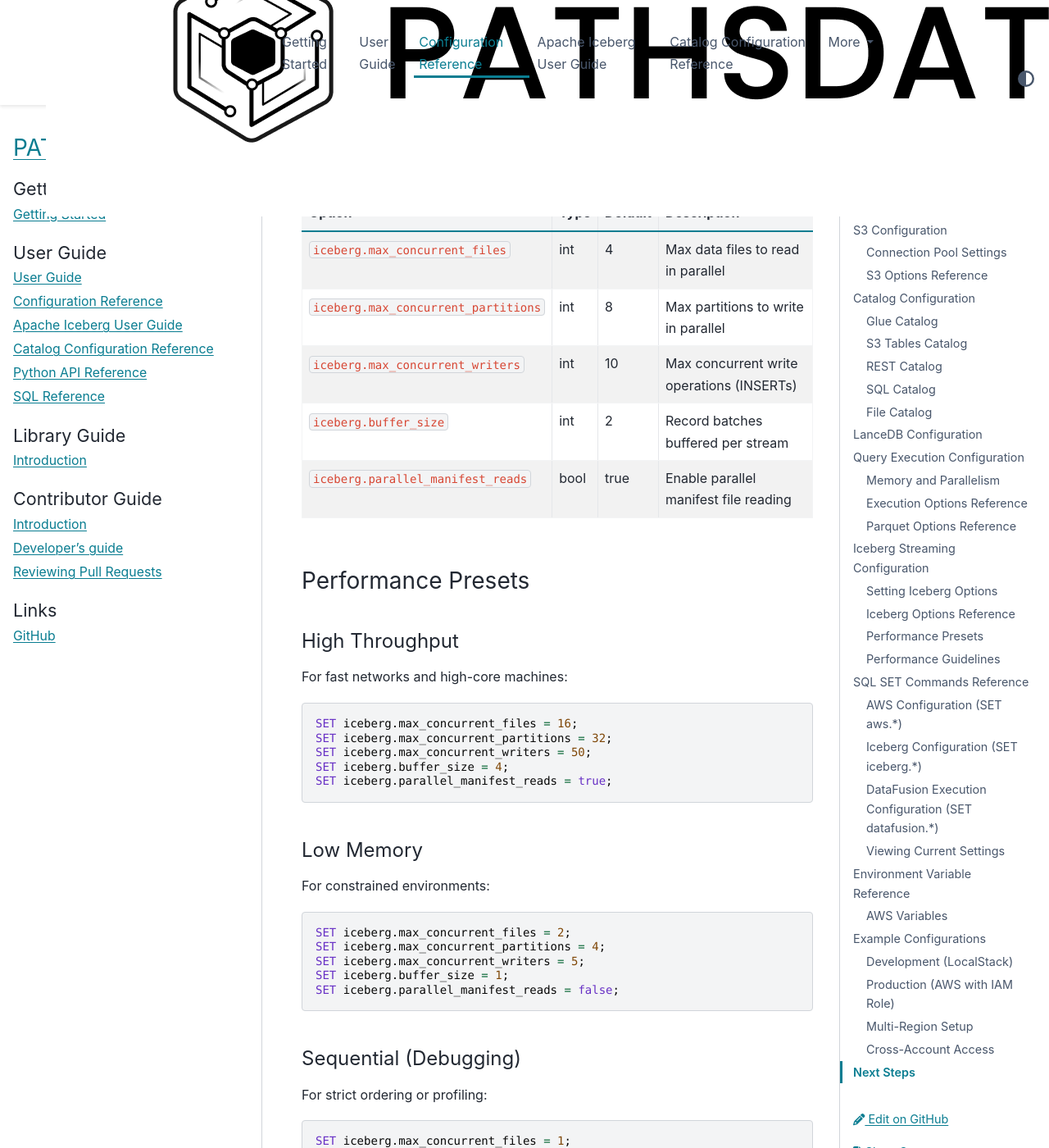
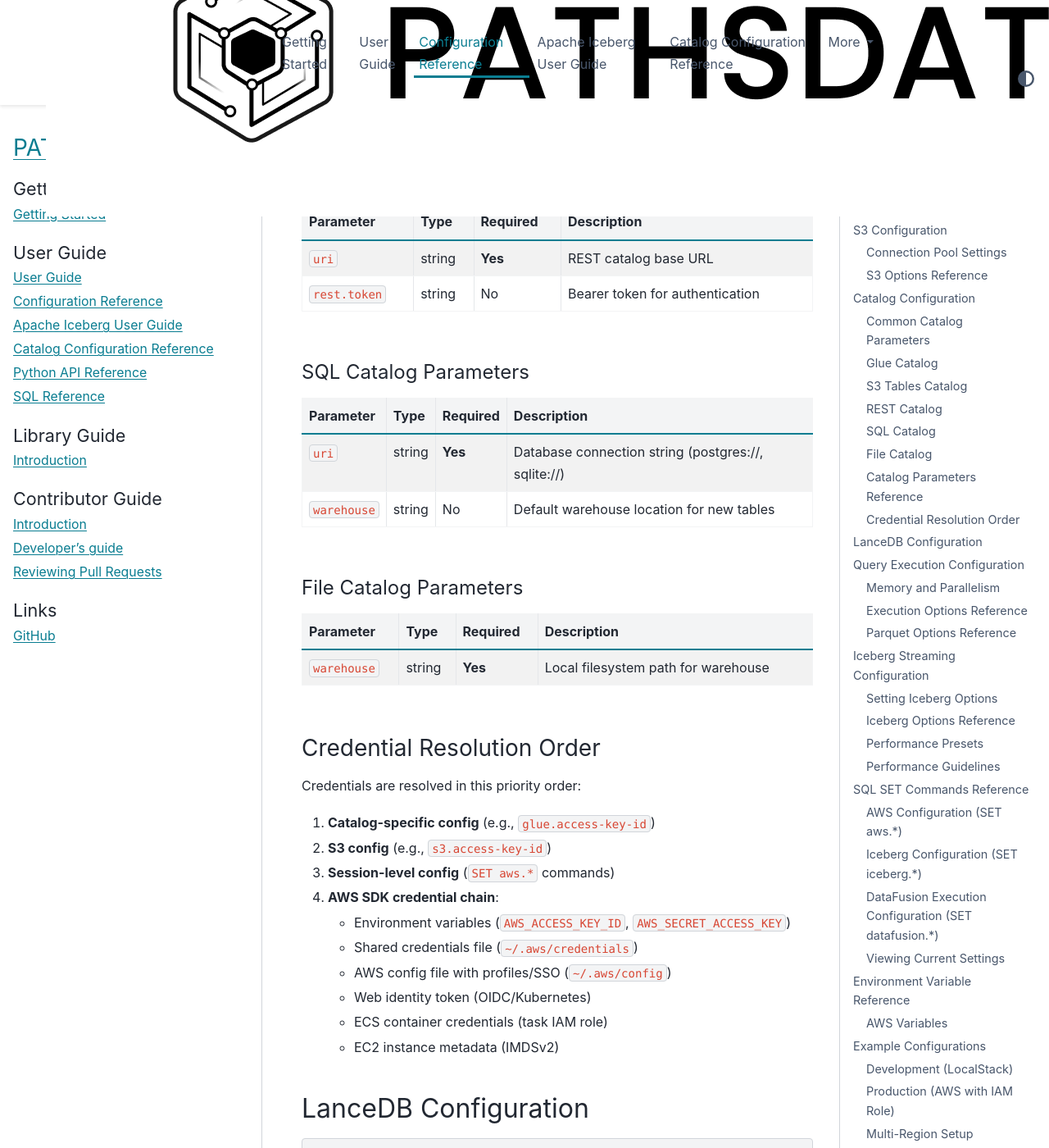
Before and after one commit to pathsdata/query-rust-doc, a Sphinx documentation site: the page built from source/user-guide/configuration/index.md, in a window 1280 px wide and 1400 px high, scrolled down 7564 px. Shown: the whole window at 82% size. Built offline with Sphinx 7.4.7 and the PyData theme 0.15.4, drawn with Linux system fonts in a browser that asks for light colours; some of the changed text lies outside the part shown.

Commit message:
Add comprehensive Iceberg catalog configuration docs
- Common catalog parameters (type, branch)
- S3 object store parameters (region, credentials, endpoint)
- Glue catalog parameters (region, credentials, endpoint)
- S3 Tables catalog parameters (table-bucket-arn, region, credentials)
- REST catalog parameters (uri, token)
- SQL catalog parameters (uri, warehouse)
- File catalog parameters (warehouse)
- Credential resolution order documentation

🤖 Generated with [Claude Code](https://claude.com/claude-code)

Co-Authored-By: Claude Opus 4.5 <noreply@anthropic.com>

````diff
--- a/source/user-guide/configuration/index.md
+++ b/source/user-guide/configuration/index.md
@@ -136,6 +136,26 @@ ctx = SessionContext({
 
 ## Catalog Configuration
 
+### Common Catalog Parameters
+
+All catalog types support these common parameters:
+
+| Parameter | Type | Default | Description |
+|-----------|------|---------|-------------|
+| `type` | string | `glue` | Catalog type: `glue`, `rest`, `sql`, `file`, `s3tables` |
+| `branch` | string | `main` | Iceberg branch for all read/write operations |
+
+```python
+# Using a specific branch
+ctx.register_iceberg("warehouse", {
+    "type": "glue",
+    "branch": "dev"  # Use 'dev' branch instead of 'main'
+})
+
+# Query from branch
+df = ctx.sql("SELECT * FROM warehouse.db.table")  # Reads from 'dev' branch
+```
+
 ### Glue Catalog
 
 ```python
@@ -232,6 +252,76 @@ ctx.register_iceberg("s3file", {
     "s3.region": "us-east-1"
 })
 ```
+
+### Catalog Parameters Reference
+
+#### S3 Object Store Parameters
+
+These parameters configure S3 access for Iceberg data files:
+
+| Parameter | Type | Default | Description |
+|-----------|------|---------|-------------|
+| `s3.region` | string | `us-east-1` | AWS region for S3 |
+| `s3.access-key-id` | string | From env/IAM | AWS access key ID |
+| `s3.secret-access-key` | string | From env/IAM | AWS secret access key |
+| `s3.session-token` | string | None | Session token for temporary credentials |
+| `s3.endpoint` | string | None | Custom S3 endpoint (LocalStack, MinIO) |
+
+#### Glue Catalog Parameters
+
+| Parameter | Type | Required | Description |
+|-----------|------|----------|-------------|
+| `glue.region` | string | No | AWS region for Glue API (falls back to s3.region) |
+| `glue.access-key-id` | string | No | Glue-specific access key |
+| `glue.secret-access-key` | string | No | Glue-specific secret key |
+| `glue.session-token` | string | No | Glue-specific session token |
+| `glue.endpoint` | string | No | Custom Glue endpoint (LocalStack) |
+
+#### S3 Tables Catalog Parameters
+
+| Parameter | Type | Required | Description |
+|-----------|------|----------|-------------|
+| `s3tables.table-bucket-arn` | string | **Yes** | ARN of the S3 Tables bucket |
+| `s3tables.region` | string | No | AWS region for S3 Tables API |
+| `s3tables.access-key-id` | string | No | S3 Tables-specific access key |
+| `s3tables.secret-access-key` | string | No | S3 Tables-specific secret key |
+| `s3tables.session-token` | string | No | S3 Tables-specific session token |
+| `s3tables.endpoint` | string | No | Custom S3 Tables endpoint |
+
+#### REST Catalog Parameters
+
+| Parameter | Type | Required | Description |
+|-----------|------|----------|-------------|
+| `uri` | string | **Yes** | REST catalog base URL |
+| `rest.token` | string | No | Bearer token for authentication |
+
+#### SQL Catalog Parameters
+
+| Parameter | Type | Required | Description |
+|-----------|------|----------|-------------|
+| `uri` | string | **Yes** | Database connection string (postgres://, sqlite://) |
+| `warehouse` | string | No | Default warehouse location for new tables |
+
+#### File Catalog Parameters
+
+| Parameter | Type | Required | Description |
+|-----------|------|----------|-------------|
+| `warehouse` | string | **Yes** | Local filesystem path for warehouse |
+
+### Credential Resolution Order
+
+Credentials are resolved in this priority order:
+
+1. **Catalog-specific config** (e.g., `glue.access-key-id`)
+2. **S3 config** (e.g., `s3.access-key-id`)
+3. **Session-level config** (`SET aws.*` commands)
+4. **AWS SDK credential chain**:
+   - Environment variables (`AWS_ACCESS_KEY_ID`, `AWS_SECRET_ACCESS_KEY`)
+   - Shared credentials file (`~/.aws/credentials`)
+   - AWS config file with profiles/SSO (`~/.aws/config`)
+   - Web identity token (OIDC/Kubernetes)
+   - ECS container credentials (task IAM role)
+   - EC2 instance metadata (IMDSv2)
 
 ## LanceDB Configuration
 
````
